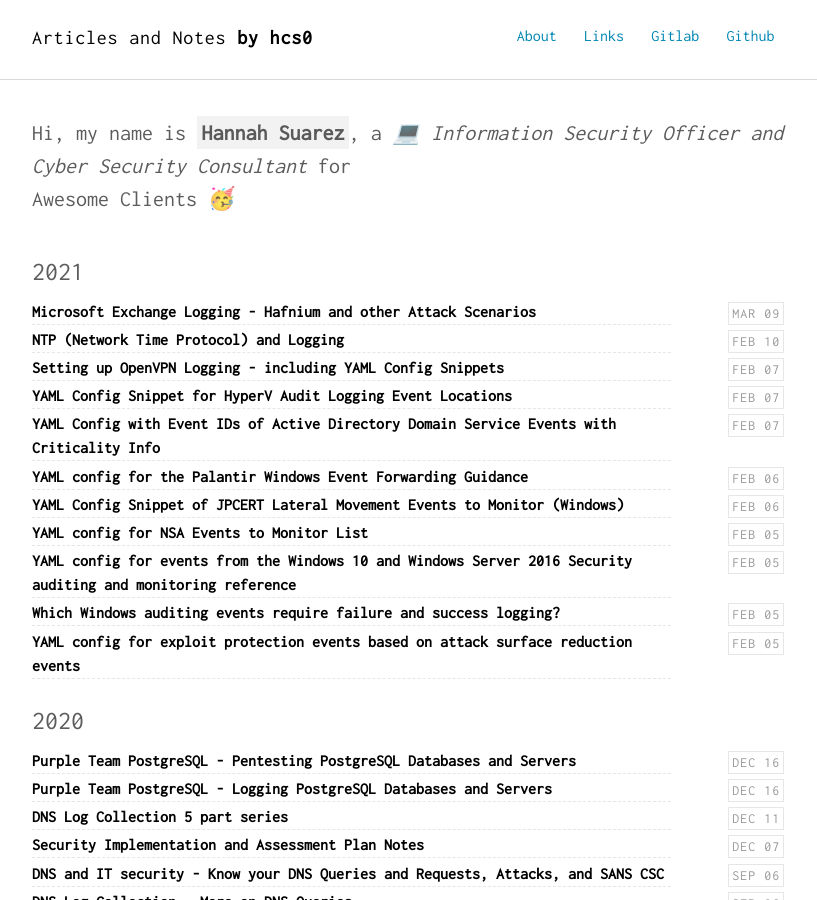
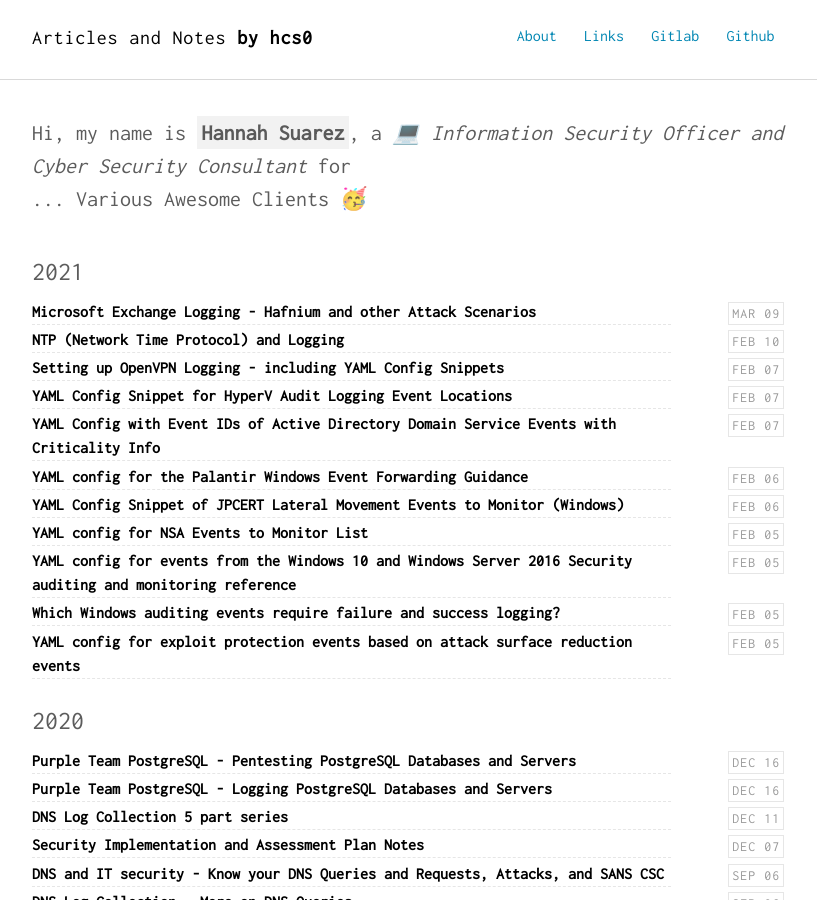
Before and after one commit to HannahSuarez/hannahsuarez.github.io, a Jekyll site: the page built from index.html, in a window 1280 px wide and 900 px high. Shown: the whole window, without its empty margins (232-1049 px from the left). Built offline with Jekyll 4.4.1, drawn with Linux system fonts in a browser that asks for light colours; nearby versions of some CDN libraries.

Commit message:
Update _config.yml

```diff
--- a/_config.yml
+++ b/_config.yml
@@ -29,7 +29,7 @@ sass:
 author:
   name     : "Hannah Suarez"
   job      : "💻 Information Security Officer and Cyber Security Consultant"
-  bio      : "Awesome Clients 🥳"
+  bio      : "... Various Awesome Clients 🥳"
   thumb    : /images/hannahsuarez.jpg
   url      : http://hannahsuarez.github.io
   github   : http://github.com/hcs0
```
